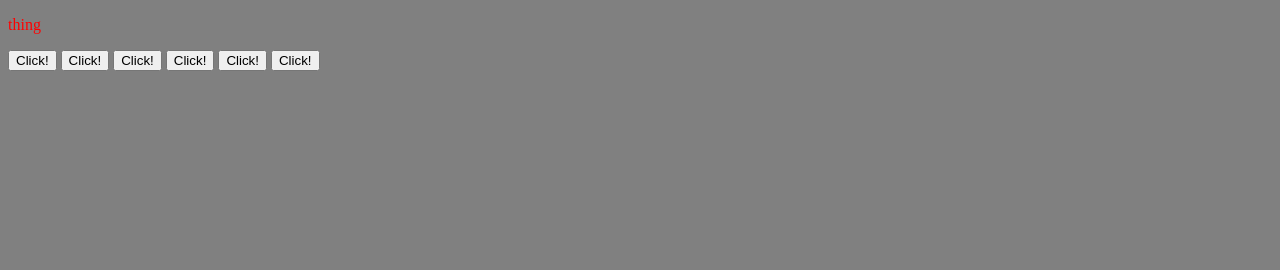
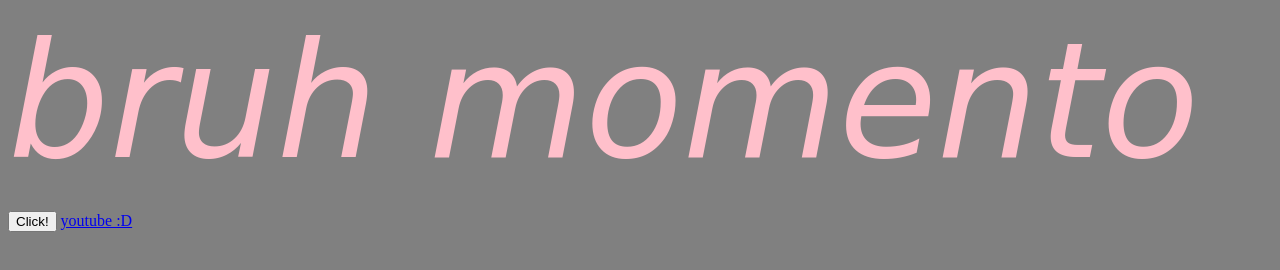
Before and after one commit to tyrone-serdan/jQuery-Notes, a plain HTML site: page index.html in a window 1280 px wide. Drawn offline with nearby package versions, Linux system fonts and the light colour scheme.

Commit message:
some comments on jquery functions

```diff
--- a/index.html
+++ b/index.html
@@ -11,13 +11,9 @@
 
 </head>
 <body>
-    <p class="wow">thing</p>
+    <p>thing</p>
     <button>Click!</button>
-    <button>Click!</button>
-    <button>Click!</button>
-    <button>Click!</button>
-    <button>Click!</button>
-    <button>Click!</button>
+    <a href="http://youtube.com">youtube :D</a>
 
 
     <!-- jQuery Thing -->
--- a/index.js
+++ b/index.js
@@ -1 +1,14 @@
-$("p").css("color","red");
+// Pretty much self explanatory,
+// adds classes and removes classes
+$("p").addClass("big-title ugly-color");
+$("p").removeClass("ugly-color");
+
+
+// The equivalent of
+// innerHTML & innerText
+$("p").text("sexy wexy");
+$("p").html("<em>bruh momento</em>");
+
+// Attributes can be changed with
+// .attr
+$("a").attr("href", "http://google.com");
--- a/styles.css
+++ b/styles.css
@@ -1,3 +1,15 @@
 body {
     background-color: grey;
 }
+
+.big-title {
+    font-family: cursive;
+    font-size: 10rem;
+    color: pink;
+    margin: 0;
+    margin-bottom: 1rem;
+}
+
+.ugly-color {
+    color: yellow;
+}
```
